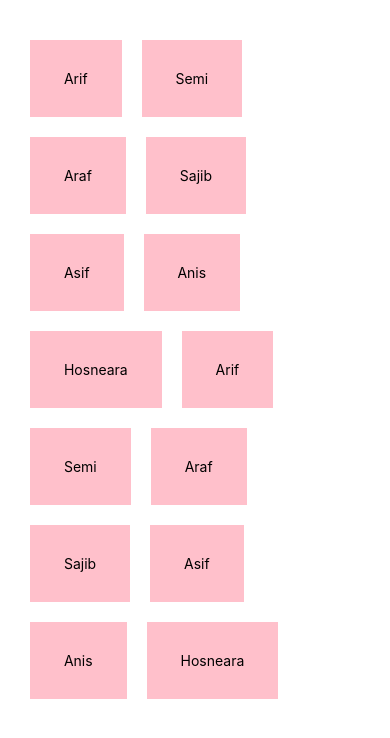
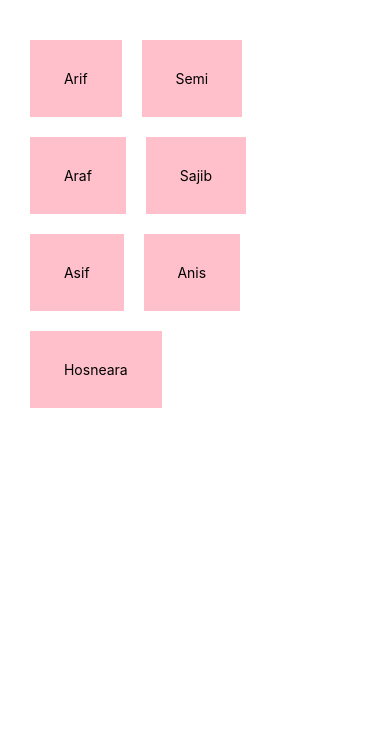
Before and after one commit to a1barif2h/my_first_react_native, a React Native app: screen / in a window 390 px wide. Shown: the top 738 px of the page. Built offline with nearby package versions, Linux system fonts and the light colour scheme.

Commit message:
react nativ touchable opacity

```diff
--- a/App.js
+++ b/App.js
@@ -1,5 +1,5 @@
 import React, { useState } from 'react';
-import { FlatList, StyleSheet, Text, View } from 'react-native';
+import { FlatList, StyleSheet, Text, TouchableOpacity, View } from 'react-native';
 
 export default function App() {
   const [peoples, setPeoples] = useState([
@@ -10,14 +10,14 @@ export default function App() {
     {name: 'Asif', id: 5},
     {name: 'Anis', id: 6},
     {name: 'Hosneara', id: 7},
-    {name: 'Arif', id: 8},
-    {name: 'Semi', id: 9},
-    {name: 'Araf', id: 10},
-    {name: 'Sajib', id: 11},
-    {name: 'Asif', id: 12},
-    {name: 'Anis', id: 13},
-    {name: 'Hosneara', id: 14},
   ])
+
+  const handleRemove = (id) => {
+    console.log(id)
+    setPeoples(prevState => {
+      return prevState.filter(item => item.id != id)
+    })
+  }
   return (
     <View style={styles.container}>
       <FlatList
@@ -25,20 +25,13 @@ export default function App() {
         keyExtractor={(item) => item.id}
         data={peoples}
         renderItem={({item}) => (
+          <TouchableOpacity onPress={ () => handleRemove(item.id)}>
             <View style={styles.list} key={item.key}>
               <Text> {item.name} </Text>
             </View>
+          </TouchableOpacity>
         )}
       />
-      {/* <ScrollView>
-        {
-          peoples.map(item => (
-            <View style={styles.list} key={item.key}>
-              <Text> {item.name} </Text>
-            </View>
-          ))
-        }
-      </ScrollView> */}
     </View>
   );
 }
```
